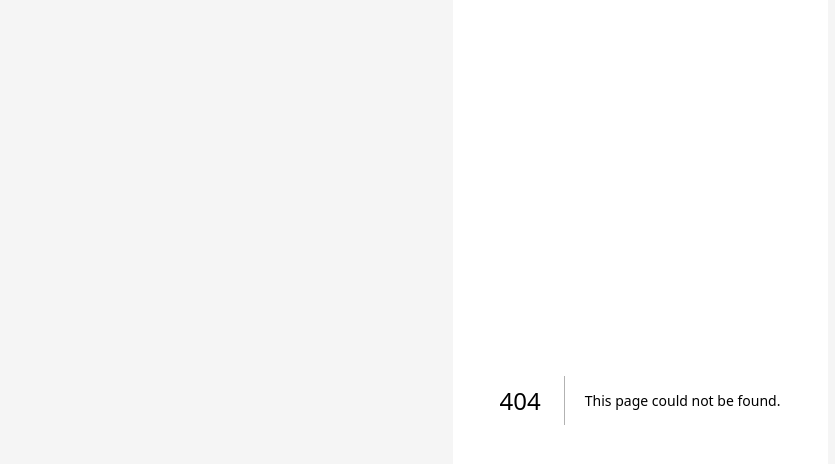
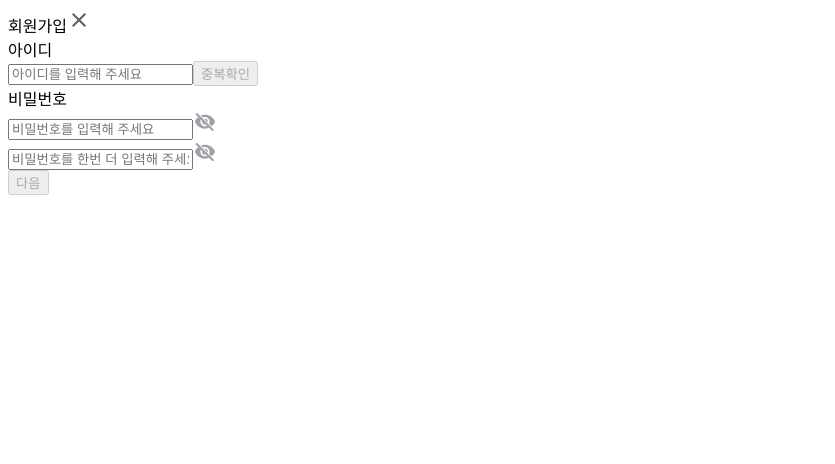
Before and after one commit to PublicDataContest/Client, a Next.js app: page /signup in a window 1280 px wide. Before the commit this address had no page. Shown: the top 464 px of the page, without its empty margins (0-835 px from the left). Built offline with nearby package versions, Linux system fonts and the light colour scheme.

Commit message:
Design: signup

```diff
--- /dev/null
+++ b/src/pages/signup.js
@@ -0,0 +1,113 @@
+import Header from "@components/header";
+import Image from "next/image";
+import { useState } from "react";
+import axios from "axios";
+
+export default function Signup() {
+  const [userName, setUserName] = useState("");
+  const [password, setPassword] = useState("");
+  const [checkPassword, setCheckPassword] = useState("");
+  const [showPassword, setShowPassword] = useState(false);
+
+  const checkIdDuplicate = () => {
+    console.log(userName);
+  };
+
+  const signup = async (e) => {
+    e.preventDefault();
+    try {
+      const res = await axios.post("/api/login", {
+        userName,
+        password,
+      });
+      console.log(res);
+    } catch (e) {
+      alert(e.response.data.message);
+    }
+  };
+
+  return (
+    <form className="h-[100vh] overflow-y-auto pb-[38px]" onSubmit={signup}>
+      <Header label={"회원가입"} />
+      <div className="px-[16px]">
+        <div className="flex flex-col gap-[33px] pt-[13px] pb-[66px]">
+          <div className="flex flex-col gap-[10px]">
+            <span className="font-b text-[1.5rem]">아이디</span>
+            <div className="flex justify-between gap-[4px] items-center">
+              <input
+                type="text"
+                className="w-[257px] py-[14px] px-[10px] rounded-[5px] bg-[#EFF1F4] text-[1.4rem] placeholder:text-[#9DA0A8]"
+                placeholder="아이디를 입력해 주세요"
+                onChange={(e) => setUserName(e.target.value)}
+              />
+              <button
+                type="button"
+                className="w-[83px] py-[13px] text-[1.4rem] text-brand rounded-[5px] border border-brand disabled:text-[#9DA0A8] disabled:border-[#BEC1C7]"
+                onClick={checkIdDuplicate}
+                disabled={!userName.trim()}
+              >
+                중복확인
+              </button>
+            </div>
+          </div>
+
+          <div className="flex flex-col gap-[10px]">
+            <span className="font-b text-[1.5rem]">비밀번호</span>
+            <div className="flex justify-between gap-[10px] items-center py-[14px] px-[10px] rounded-[5px] bg-[#EFF1F4] text-[1.4rem]">
+              <input
+                type={showPassword ? "text" : "password"}
+                className="w-full placeholder:text-[#9DA0A8] bg-[#EFF1F4]"
+                placeholder="비밀번호를 입력해 주세요"
+                onChange={(e) => setPassword(e.target.value)}
+              />
+              <Image
+                alt=""
+                src={
+                  showPassword
+                    ? require("@images/eye.svg")
+                    : require("@images/eye-hide.svg")
+                }
+                width={24}
+                height={24}
+                className="cursor-pointer"
+                onClick={() => setShowPassword((prev) => !prev)}
+              />
+            </div>
+          </div>
+
+          <div className="flex justify-between gap-[10px] items-center py-[14px] px-[10px] rounded-[5px] bg-[#EFF1F4] text-[1.4rem]">
+            <input
+              type={showPassword ? "text" : "password"}
+              className="w-full placeholder:text-[#9DA0A8] bg-[#EFF1F4]"
+              placeholder="비밀번호를 한번 더 입력해 주세요"
+              onChange={(e) => setCheckPassword(e.target.value)}
+            />
+            <Image
+              alt=""
+              src={
+                showPassword
+                  ? require("@images/eye.svg")
+                  : require("@images/eye-hide.svg")
+              }
+              width={24}
+              height={24}
+              className="cursor-pointer"
+              onClick={() => setShowPassword((prev) => !prev)}
+            />
+          </div>
+        </div>
+      </div>
+
+      <div className="absolute bottom-[38px] left-1/2 -translate-x-1/2">
+        <button
+          className="w-[343px] h-[48px] rounded-[5px] shadow-gray-sm bg-brand disabled:bg-[#9DA0A8] font-m text-white"
+          disabled={
+            !userName.trim() || !password.trim() || !checkPassword.trim()
+          }
+        >
+          다음
+        </button>
+      </div>
+    </form>
+  );
+}
--- a/tailwind.config.js
+++ b/tailwind.config.js
@@ -19,15 +19,21 @@ module.exports = {
         searchIcon: 'url("/images/search-gray.svg")',
         barGrayIcon: 'url("/images/bar-gray.svg")',
       },
-      backgroundColor: {
-        brand: "#FF823C",
-      },
       fontFamily: {
         r: "Pretendard-Regular",
         m: "Pretendard-Medium",
         sb: "Pretendard-SemiBold",
         b: "Pretendard-Bold",
       },
+      backgroundColor: {
+        brand: "#FF823C",
+      },
+      textColor: {
+        brand: "#FF823C",
+      },
+      borderColor: {
+        brand: "#FF823C",
+      },
     },
   },
   plugins: [require("tailwind-scrollbar-hide")],
```
